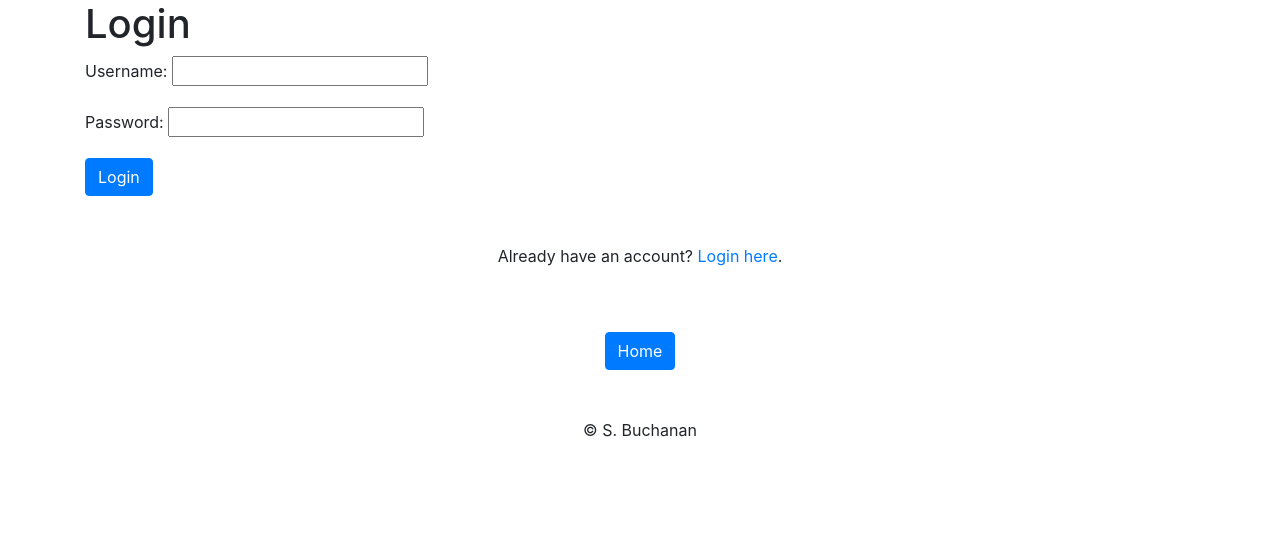
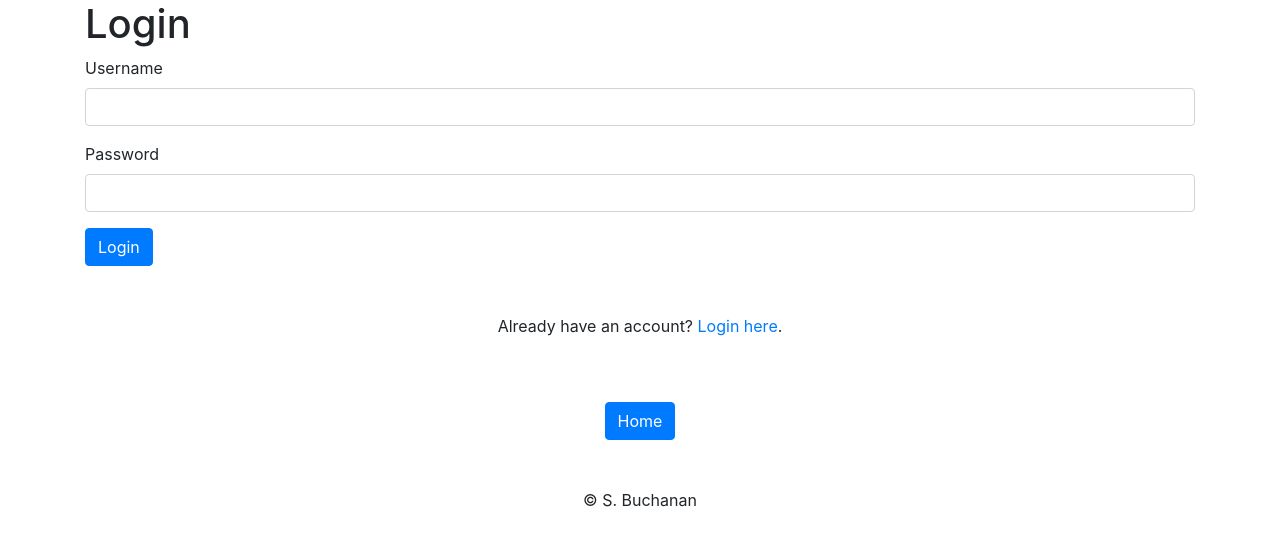
Before and after one commit to Buchatech/dadjokes-with-user-auth, a website: page features/login/login.html in a window 1280 px wide. Drawn offline with nearby package versions, Linux system fonts and the light colour scheme.

Commit message:
Add files via upload

```diff
--- a/features/login/login.html
+++ b/features/login/login.html
@@ -11,12 +11,12 @@
     <h1>Login</h1>
     <form id="loginForm">
         <div class="form-group">
-        <label for="username">Username:</label>
-        <input type="text" id="username" name="username" required>
+        <label for="username">Username</label>
+        <input type="text" class="form-control" id="username" name="username" required>
         </div>
         <div class="form-group">
-        <label for="password">Password:</label>
-        <input type="password" id="password" name="password" required>
+        <label for="password">Password</label>
+        <input type="password" class="form-control" id="password" name="password" required>
         </div>
         <button type="submit" class="btn btn-primary">Login</button>
     </form>
```
